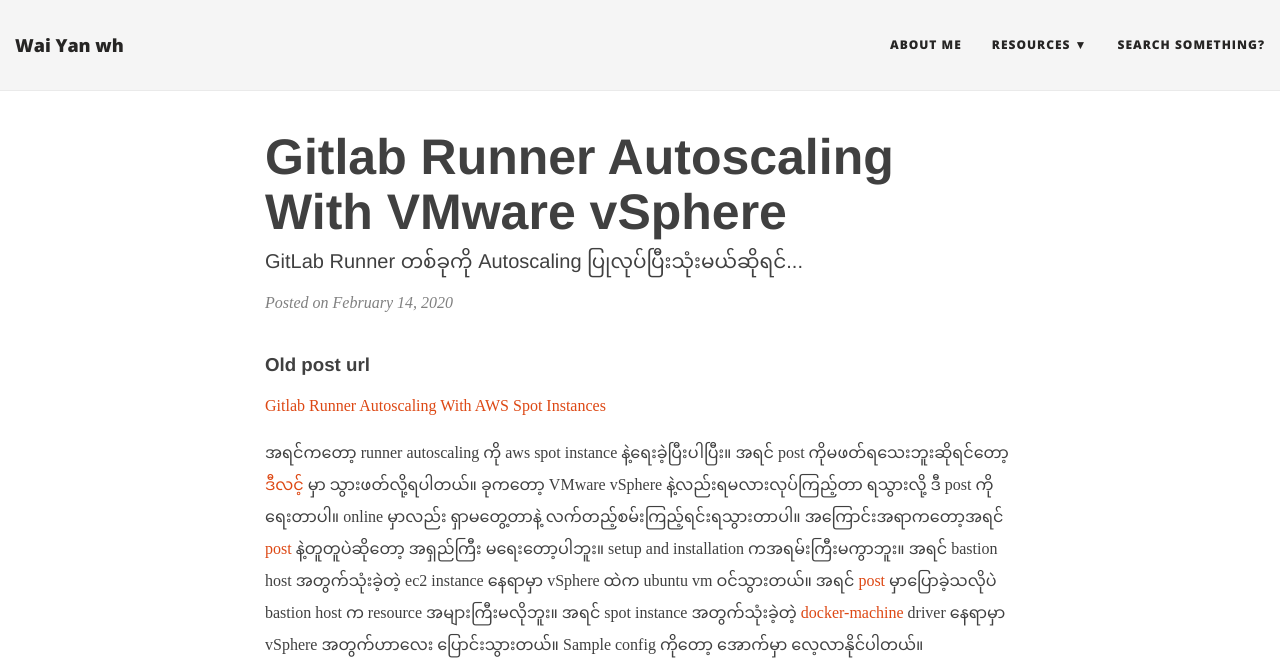
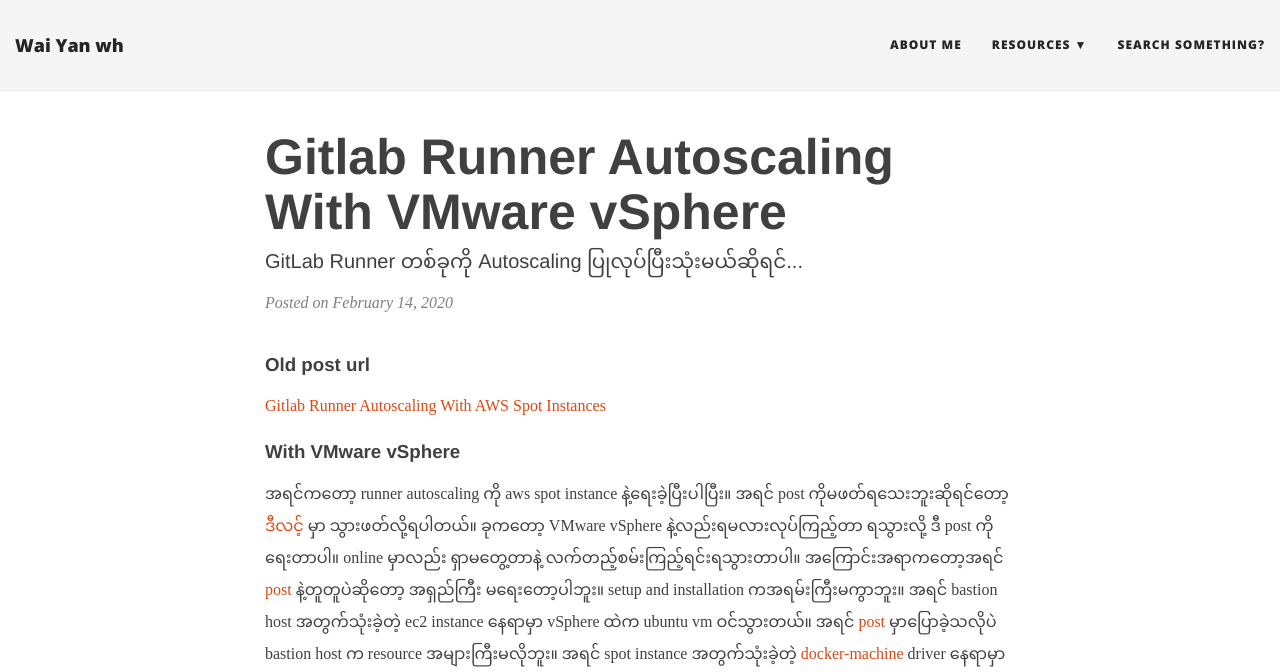
Before and after one commit to waiyanwh/waiyanwh.github.io, a Jekyll site: the page built from _posts/2020-02-14-Gitlab-Runner-Autoscaling-with-VMware-vSphere.md, in a window 1280 px wide and 1397 px high, cut to the strip 0-672 px from the top of the window. Built offline with Jekyll 4.4.1, drawn with Linux system fonts in a browser that asks for light colours; nearby versions of some CDN libraries; some web fonts are replaced; comment, search, counter and statistics services are not loaded.

Commit message:
Format post

```diff
--- a/_posts/2020-02-14-Gitlab-Runner-Autoscaling-with-VMware-vSphere.md
+++ b/_posts/2020-02-14-Gitlab-Runner-Autoscaling-with-VMware-vSphere.md
@@ -9,6 +9,7 @@
 
 [Gitlab Runner Autoscaling With AWS Spot Instances](https://waiyanwh.github.io/2019-08-02-Gitlab-Runner-Autoscaling-with-aws-spot-instances/)
 
+### With VMware vSphere
 အရင်ကတော့ runner autoscaling ကို aws spot instance နဲ့ရေးခဲ့ပြီးပါပြီး။ အရင် post ကိုမဖတ်ရသေးဘူးဆိုရင်တော့ [ဒီလင့်](https://waiyanwh.github.io/2019-08-02-Gitlab-Runner-Autoscaling-with-aws-spot-instances/) မှာ သွားဖတ်လို့ရပါတယ်။ ခုကတော့ VMware vSphere နဲ့လည်းရမလားလုပ်ကြည့်တာ ရသွားလို့ ဒီ post ကိုရေးတာပါ။  online မှာလည်း ရှာမတွေ့တာနဲ့ လက်တည့်စမ်းကြည့်ရင်းရသွားတာပါ။ အကြောင်းအရာကတော့အရင် [post](https://waiyanwh.github.io/2019-08-02-Gitlab-Runner-Autoscaling-with-aws-spot-instances/) နဲ့တူတူပဲဆိုတော့ အရှည်ကြီး မရေးတော့ပါဘူး။ setup and installation ကအရမ်းကြီးမကွာဘူး။ အရင် bastion host အတွက်သုံးခဲ့တဲ့ ec2 instance နေရာမှာ vSphere ထဲက ubuntu vm ဝင်သွားတယ်။ အရင် [post](https://waiyanwh.github.io/2019-08-02-Gitlab-Runner-Autoscaling-with-aws-spot-instances/) မှာပြောခဲ့သလိုပဲ bastion host က resource အများကြီးမလိုဘူး။ အရင် spot instance အတွက်သုံးခဲ့တဲ့ [docker-machine](https://docs.docker.com/v17.09/machine/overview/) driver နေရာမှာ vSphere အတွက်ဟာလေး ပြောင်းသွားတယ်။ Sample config ကိုတော့ အောက်မှာ လေ့လာနိုင်ပါတယ်။
 
 <script src="https://gist.github.com/waiyanwh/c2ef08311a58661ebbc4baf97f675f14.js"></script>
```
